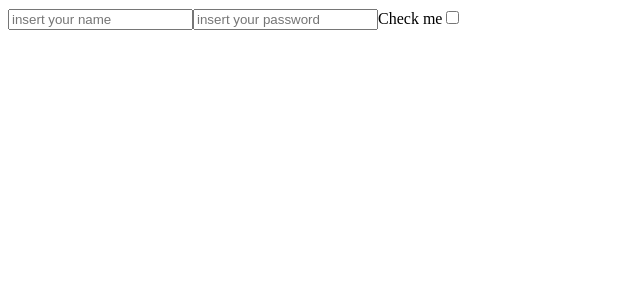
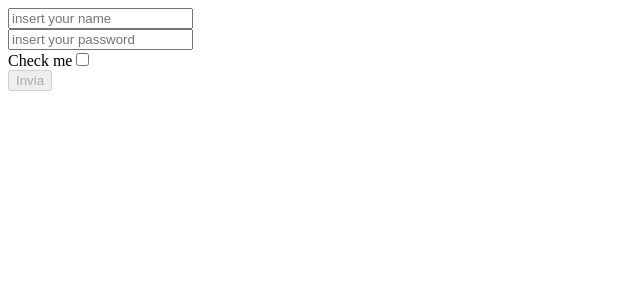
Before and after one commit to Roberta2017/ex-react, a React (Create React App) app in the folder my-app/: page / in a window 1280 px wide. Shown: the top 300 px of the page, without its empty margins (0-640 px from the left). Built offline with nearby package versions, Linux system fonts and the light colour scheme.

Commit message:
esercizio 03 forms

```diff
--- a/my-app/src/Login.js
+++ b/my-app/src/Login.js
@@ -22,19 +22,20 @@ handleCheck = ( event) => {
     )
 }
 
-componentDidUpdate() {
+onLogin() {
     console.log(this.state)
 }
 
     render(){
         return(
             <div>
-                <input name="name" placeholder="insert your name" onChange = {this.handleChange}  />
-                <input type="password" placeholder="insert your password" onChange = {this.handleChange} />
-                <label>Check me</label>
-                <input type="checkbox" onChange = {this.handleCheck} />
+                <div><input name="name" value={this.state.name} placeholder="insert your name" onChange = {this.handleChange}  /></div>
+                <div><input type="password" name="password" value={this.state.password} placeholder="insert your password" onChange = {this.handleChange} /></div>
+                <div><label>Check me</label>
+                <input type="checkbox" onChange = {this.handleCheck} /></div>
+                <div><button disabled = {(this.state.name === '' || this.state.password === '') ? true :false} onClick={this.onLogin}>Invia</button></div>
             </div>
+
         )
     }
-
 }
```
